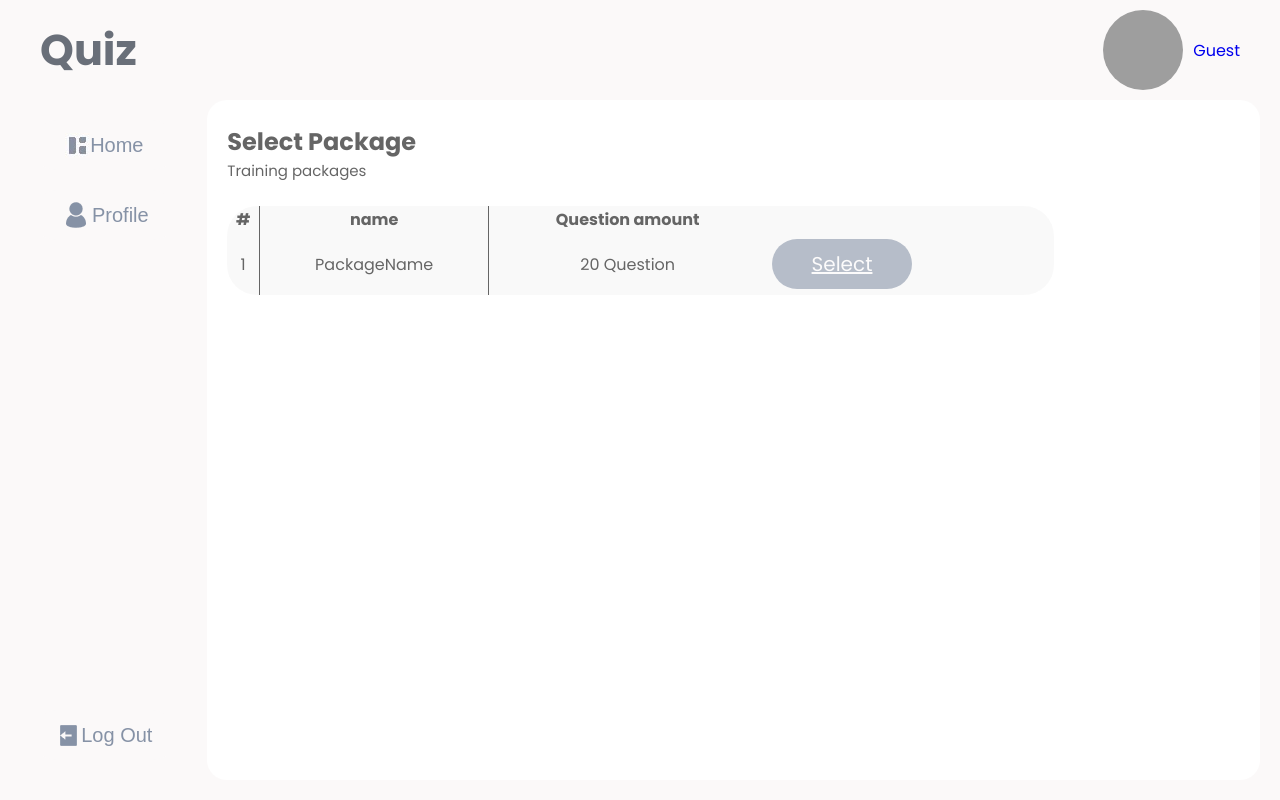
After one commit to Brigade-One/quiz-game, a PHP site: page /client/pages/user_package.php in a window 1280 px wide. The commit adds this page. Run offline with PHP 8.4, Linux system fonts and the light colour scheme; data that the repository does not hold is empty; grey boxes are pictures that could not be loaded.

Commit message:
ftruggle for acquiring user packages

```diff
--- a/client/models/package.js
+++ b/client/models/package.js
@@ -21,6 +21,29 @@ export class Package {
     handleHttpRequest(url) {
         const xhr = new XMLHttpRequest();
         xhr.open("GET", "../../server/server.php/" + url);
+        xhr.onreadystatechange = () => {
+            if (xhr.readyState === XMLHttpRequest.DONE) {
+                if (xhr.status === 200) {
+                    console.dir(JSON.parse(xhr.response));
+                    let result = JSON.parse(xhr.response);
+                    for (const i of result) {
+                        console.log(i);
+                        $("#package_table").html($("#package_table").html() + '<tr class="ordinary_row"><td>1</td><td>' + i.name + '</td><td>20 Question </td><td><a class="select_button" href = "http://quiz-game/client/pages/question.php?packageID=' + i.packageID + '">Select</a></td></tr>')
+                    }
+                    // Add a 1.5 second delay before redirecting to the index page
+                } else {
+
+                }
+            }
+        };
+        xhr.send();
+    }
+
+    handleUserHttpRequest(url, userID) {
+        const xhr = new XMLHttpRequest();
+        //xhr.open("GET", "../../server/server.php/" + url+"?userID="+userID);
+        console.log('Test user id');
+        xhr.open("GET", "../../server/server.php/" + url+"?userID=6f5aa13c-4de4-4ebc-916a-766fc8928ba");
         xhr.onreadystatechange = () => {
             if (xhr.readyState === XMLHttpRequest.DONE) {
                 if (xhr.status === 200) {
--- a/client/models/user.js
+++ b/client/models/user.js
@@ -73,8 +73,9 @@ export class User {
             if (xhr.readyState === XMLHttpRequest.DONE) {
                 if (xhr.status === 200) {
                     //console.log(xhr.responseText);
-                    let response = JSON.parse(xhr.responseText);
-                    let response1 = JSON.parse(response);
+                    let response1 = JSON.parse(xhr.responseText);
+                    //console.log(response);
+                    //let response1 = JSON.parse(response);
                     if (response1.id != null) {
                         localStorage.setItem("username", response1.name);
                         localStorage.setItem("ID", response1.id);
--- a/client/pages/index.php
+++ b/client/pages/index.php
@@ -39,7 +39,7 @@
                         </button>
                     </li>
                     <li class="obligatory_item">
-                        <button class="listitem" onclick="receivePackage()">
+                        <button onclick="window.location.href='http://quiz-game/client/pages/user_package.php'" class="listitem" onclick="receivePackage()">
                             <span>Manage my packages</span>
                         </button>
                     </li>
--- /dev/null
+++ b/client/pages/user_package.php
@@ -0,0 +1,66 @@
+<html>
+
+<head>
+    <title>Sign Up</title>
+    <script src="https://code.jquery.com/jquery-3.6.0.min.js"></script>
+    <link rel="stylesheet" href="http://quiz-game/client/src/css/main_pages.css">
+    <link rel="stylesheet" href="http://quiz-game/client/src/css/package_select.css">
+    <style>
+        @import url('https://fonts.googleapis.com/css2?family=Poppins:wght@700&display=swap');
+    </style>
+
+</head>
+
+<body>
+
+
+    <header>
+        <div id="header"></div>
+    </header>
+
+    <div style="display: flex;">
+        <div style="flex: 1;" id="first-block">
+
+        </div>
+
+        <div style="flex: 5;" id="second-block">
+            <div id="home">
+                <p><b>Select Package</b><br>
+                    <span id="undertext">Training packages</span>
+                </p>
+            </div>
+            <div id="package_list">
+                <table id="package_table">
+                    <tr>
+                        <th>#</th>
+                        <th>name</th>
+                        <th>Question amount</th>
+                    </tr>
+
+                    <tr class="ordinary_row">
+                        <td>1</td>
+                        <td>PackageName</td>
+                        <td>20 Question </td>
+                        <td><a class="select_button"
+                                href = "https://www.example.com">Select</a></td>
+                    </tr>
+
+
+                </table>
+            </div>
+
+
+
+        </div>
+    </div>
+
+
+    <script>
+      $("#header").load("widgets/header.html");
+      $(document).ready(function () {
+        $("#first-block").load("widgets/nav_buttons.html");
+      });
+    </script>
+    <script type="module" src="../src/js/get_user_packages.js"></script>
+
+</html>
--- /dev/null
+++ b/client/src/js/get_user_packages.js
@@ -0,0 +1,11 @@
+import {Package} from "http://quiz-game/client/models/package.js"
+
+
+document.addEventListener('DOMContentLoaded', function (event) {
+    event.preventDefault();
+
+    const packages = new Package();
+
+    packages.handleUserHttpRequest("user_packages", localStorage.getItem("ID"));
+
+});
--- a/server/repository/UserPackageLinkRepository.php
+++ b/server/repository/UserPackageLinkRepository.php
@@ -61,6 +61,7 @@ class UserPackageLinkRepository
         $packages = [];
         while ($linkData = $statement->fetch(PDO::FETCH_ASSOC)) {
             $package = $packageRepository->fetchByID($linkData['packageID']);
+            print_r($package);
             $packages[] = $package;
         }
         return $packages;
```
